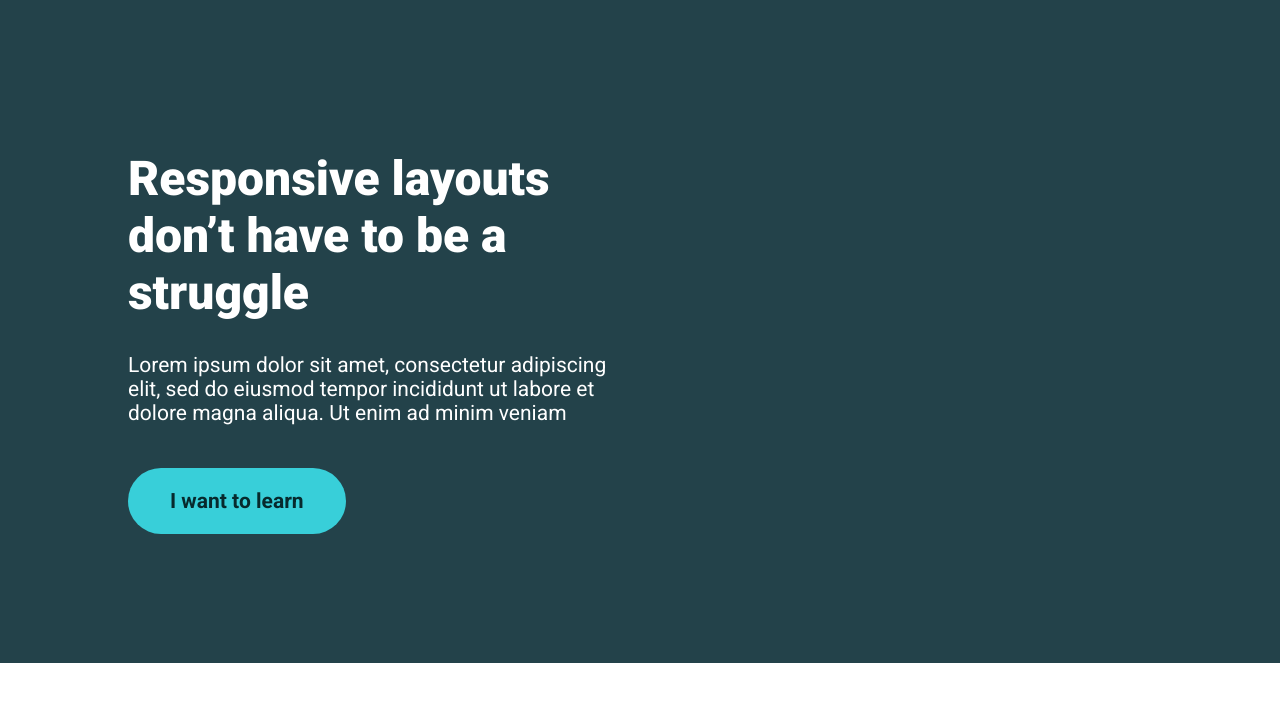
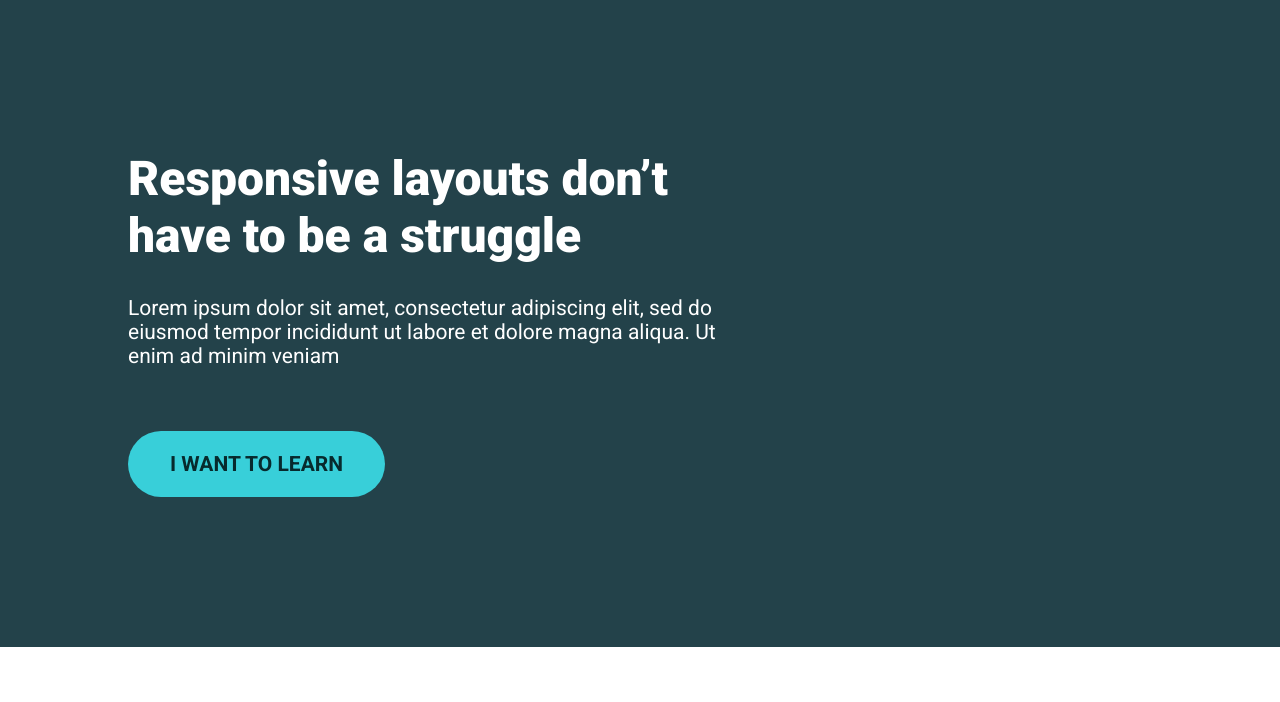
Before and after one commit to riltonbispo/conquering-responsive-layouts, a plain HTML site: page challenge03/index.html in a window 1280 px wide. Drawn offline with Linux system fonts and the light colour scheme.

Commit message:
refactor: challenge 03

```diff
--- a/challenge03/style.css
+++ b/challenge03/style.css
@@ -7,6 +7,7 @@
 
 body {
   margin: 0;
+  font-size: 21px;
   font-family: 'Roboto';
 }
 
@@ -16,7 +17,7 @@ body {
 }
 
 .content {
-  width: 80%;
+  width: min(1200px, 80%);
   color: #FFF;
   margin: 0 auto;
 }
@@ -24,20 +25,20 @@ body {
 .content h1 {
   font-size: clamp(36px, 6vw, 48px);
   font-weight: 900;
-  width: 50%;
+  width: 60%;
 }
 
 .content p {
-  font-size: clamp(18px, 3.5vw, 21px);
   font-weight:400;
-  margin-block: 2rem 4rem;
-  width: 50%;
+  margin-block: 2rem 3em;
+  width: 60%;
 
 }
 
 .content a {
+  display: inline-block;
+  text-transform: uppercase;
   color: #072A2D;
-  font-size: clamp(18px, 5vw, 21px);
   font-weight: 700;
   padding: 1em 2em;
   border-radius: 100vmax;
```
